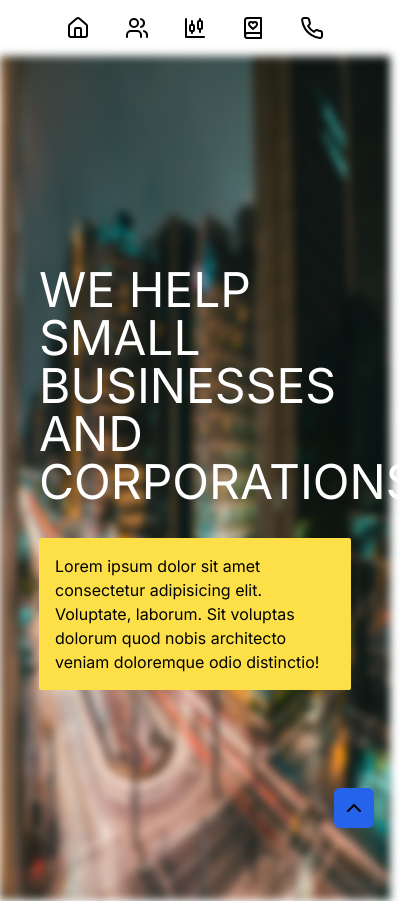
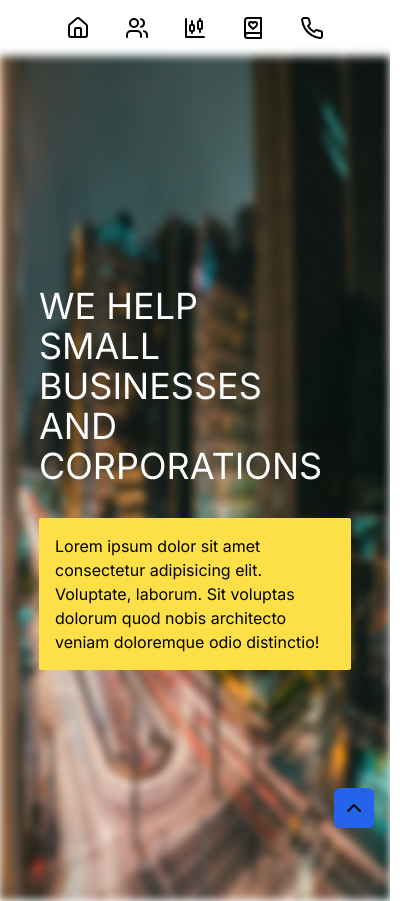
Before and after one commit to maanasmahato4/dasdesign, a Next.js app: page / in a window 390 px wide. Shown: the top 901 px of the page, 416 px wide, since content can reach past the window. Built offline with nearby package versions, Linux system fonts and the light colour scheme.

Commit message:
update: responsive done

```diff
--- a/components/hero/Hero.tsx
+++ b/components/hero/Hero.tsx
@@ -9,7 +9,7 @@ export default function Hero() {
 		>
 			<Image className='-z-10 blur-sm' fill src={heroBg} alt='' />
 			<div className='flex w-[80%] flex-col justify-center gap-y-8 sm:w-[40%]'>
-				<h1 className='w-[80%] text-5xl text-white md:w-[65%]'>
+				<h1 className='w-[80%] text-4xl text-white sm:text-5xl md:w-[65%]'>
 					WE HELP SMALL BUSINESSES AND CORPORATIONS
 				</h1>
 				<p className='rounded-sm bg-yellow-300 p-4'>
--- a/components/testimonial/Testimonial.tsx
+++ b/components/testimonial/Testimonial.tsx
@@ -13,9 +13,8 @@ export default function Testimonial() {
 					<Image
 						src={Woman}
 						alt=''
-						className='rounded-md md:rounded-full'
-						height={350}
-						width={350}
+						className='w-[250px] rounded-md sm:w-[350px] md:rounded-full'
+						sizes='(max-width: 768x) 250 350'
 					/>
 				</div>
 				<div className='flex flex-col gap-y-8 px-4 text-left sm:px-16 md:px-0'>
```
